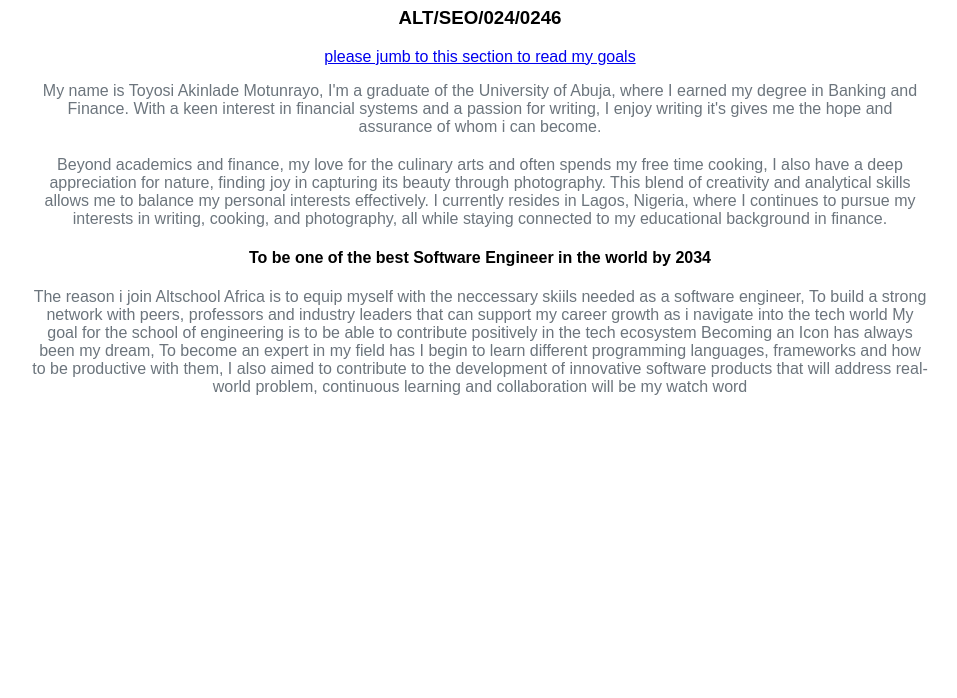
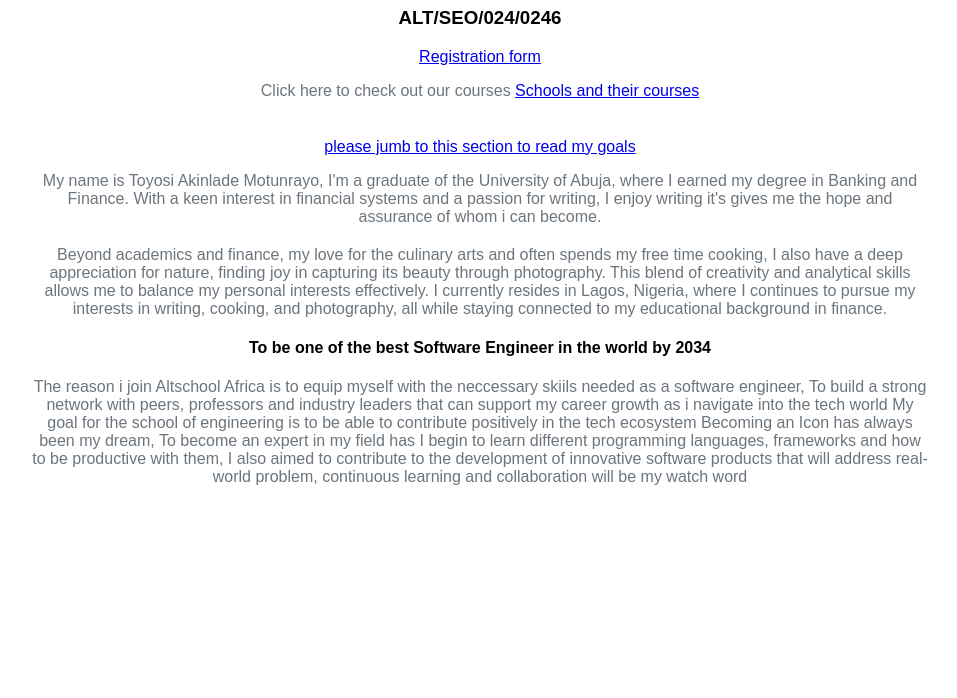
Before and after one commit to toyosiakinlade/Altschoolfirstsemeter, a plain HTML site: page index.html in a window 1280 px wide. Shown: the part 265-963 px from the top of the page, without its empty margins (160-1117 px from the left). Before the commit the page ends 873 px from the top, so only its background shows below. Drawn offline with Linux system fonts and the light colour scheme.

Commit message:
Update index.html
Add of links

```diff
--- a/index.html
+++ b/index.html
@@ -13,6 +13,9 @@
     <div class="index">
     <h1>Toyo Baby</h1>
     <h3>ALT/SEO/024/0246</h3>
+      <a href="form.html">Registration form</a>
+    <p>Click here to check out our courses <a href="table.html">Schools and their courses</a></p>
+    <br>
     <a href="#mygoal"> please jumb to this section to read my goals </a>
     <p>
     My name is Toyosi Akinlade Motunrayo, I'm a graduate of the University of Abuja, where I earned my degree in Banking and Finance. With a keen interest in financial systems and a passion for writing, I enjoy writing it's gives me the hope and assurance of whom i can become.
```
